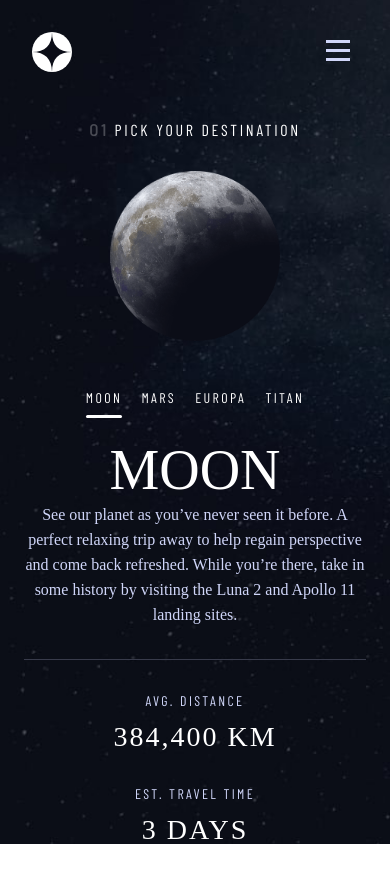
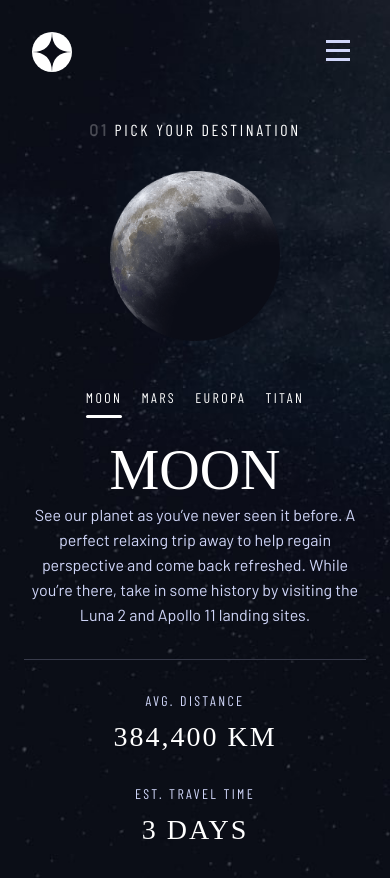
Before and after one commit to anthonibs/space-tourism-rush, a Next.js app: page /destination in a window 390 px wide. Before the commit the page ends 846 px from the top, so only its background shows below. Built offline with nearby package versions, Linux system fonts and the light colour scheme; a web font is replaced by a local one.

Commit message:
ajustando height  das páginas

```diff
--- a/src/components/Header/Header.module.scss
+++ b/src/components/Header/Header.module.scss
@@ -13,7 +13,6 @@
             align-items: flex-start;
             display: grid;
             grid-template-columns: 40px 1fr 1fr;
-            height: 100vh;
             padding: 0 0 0 2rem;
             position: fixed;
 
@@ -31,7 +30,8 @@
             padding: 8rem 0rem;
             position: fixed;
             right: 0;
-            width: 45%;
+            width: 100%;
+            max-width: 220px;
         }
 
         .navList--active {
--- a/src/components/Info/Info.module.scss
+++ b/src/components/Info/Info.module.scss
@@ -23,7 +23,7 @@
         display: flex;
         flex-direction: column;
         justify-content: space-evenly;
-        padding: 0 1.5rem;
+        padding: 0 1.5rem 2rem;
         max-width: 600px;
         width: 100%;
     }
@@ -100,7 +100,7 @@
 
     .text {
         color: $color-txt-secondary;
-        font-family: $line-h2;
+        font-family: $f-3-family;
         font-size: $fz-default;
         line-height: $line-h4;
         text-align: center;
--- a/src/pages/crew/Crew.module.scss
+++ b/src/pages/crew/Crew.module.scss
@@ -14,7 +14,8 @@
         position: relative;
         padding-top: 100px;
         width: 100%;
-        height: 100%;
+        height: 100vh;
+        min-height: 100%;
 
     }
 
--- a/src/pages/destination/Destination.module.scss
+++ b/src/pages/destination/Destination.module.scss
@@ -5,7 +5,8 @@
         background-repeat: no-repeat;
         background-size: cover;
         grid-area: content;
-        height: 100vh;
+        height: 100%;
+        min-height: 100vh;
         width: 100%;
     }
 
--- a/src/pages/home/Homes.module.scss
+++ b/src/pages/home/Homes.module.scss
@@ -15,7 +15,7 @@
         .container {
             display: flex;
             flex-direction: column;
-            gap: 5rem;
+            gap: 4rem;
             position: relative;
             padding: 0 2.5rem;
             top: 150px;
--- a/src/pages/index.module.scss
+++ b/src/pages/index.module.scss
@@ -3,7 +3,7 @@
 
 
 .background {
-    background-image: url('../../public/assets/home/background-home-desktop.jpg');
+    // background-image: url('../../public/assets/home/background-home-desktop.jpg');
     background-position: center;
     background-repeat: no-repeat;
     background-size: cover;
```
